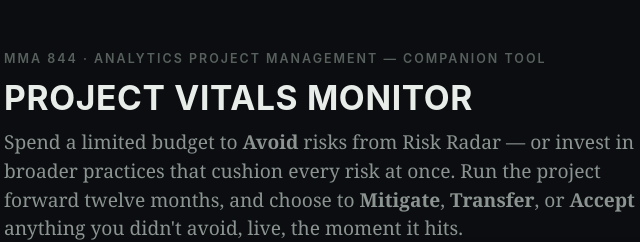
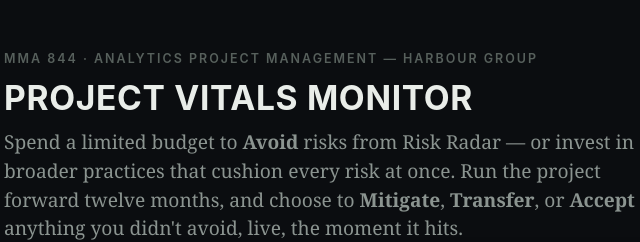
Before and after one commit to adriantrucios/project_management, a plain HTML site: page index.html in a window 1280 px wide. Shown: the top 242 px of the page, 256-896 px from the left. Drawn offline with Linux system fonts and the light colour scheme.

Commit message:
Update project name in the eyebrow section

```diff
--- a/index.html
+++ b/index.html
@@ -277,7 +277,7 @@
 <div class="stage">
 
   <div class="masthead">
-    <p class="eyebrow">MMA 844 · Analytics Project Management — companion tool</p>
+    <p class="eyebrow">MMA 844 · Analytics Project Management — Harbour Group</p>
     <h1>Project Vitals Monitor</h1>
     <p class="dek">Spend a limited budget to <b>Avoid</b> risks from Risk Radar —
       or invest in broader practices that cushion every risk at once. Run the project forward
```
